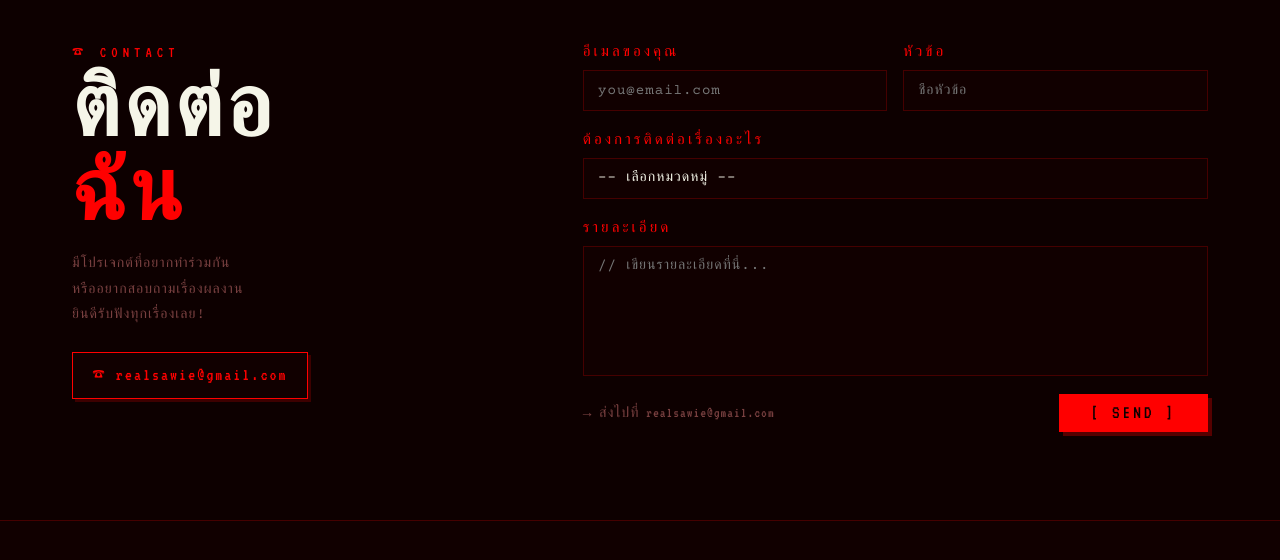
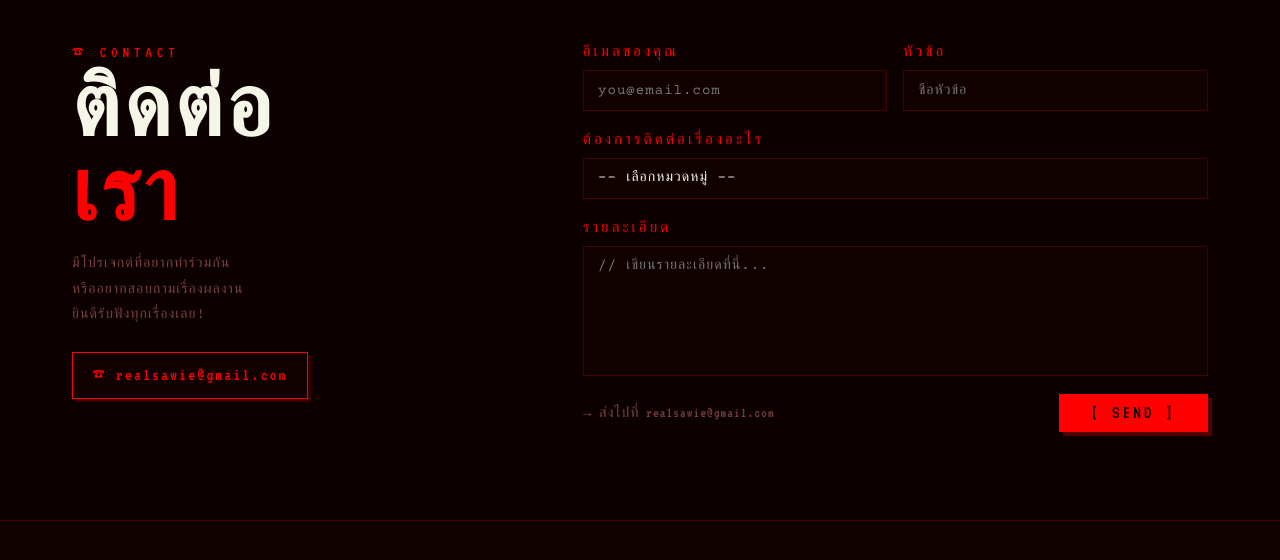
Before and after one commit to SawieNoowie/SawiePortfolio, a plain HTML site: page index.html in a window 1280 px wide. Shown: the part 5184-5744 px from the top of the page. Drawn offline with nearby package versions, Linux system fonts and the light colour scheme.

Commit message:
Update index.html

```diff
--- a/index.html
+++ b/index.html
@@ -668,7 +668,7 @@ footer{background:var(--bg2);border-top:1px solid var(--border);padding:3rem 2re
   <div class="contact-grid">
     <div class="contact-info">
       <div class="sec-label">&#9742; CONTACT</div>
-      <h2 class="sec-title">ติดต่อ<br><span>ฉัน</span></h2>
+      <h2 class="sec-title">ติดต่อ<br><span>เรา</span></h2>
       <p>มีโปรเจกต์ที่อยากทำร่วมกัน<br>หรืออยากสอบถามเรื่องผลงาน<br>ยินดีรับฟังทุกเรื่องเลย!</p>
       <a href="mailto:realsawie@gmail.com" class="email-pill">&#9742; realsawie@gmail.com</a>
     </div>
```
